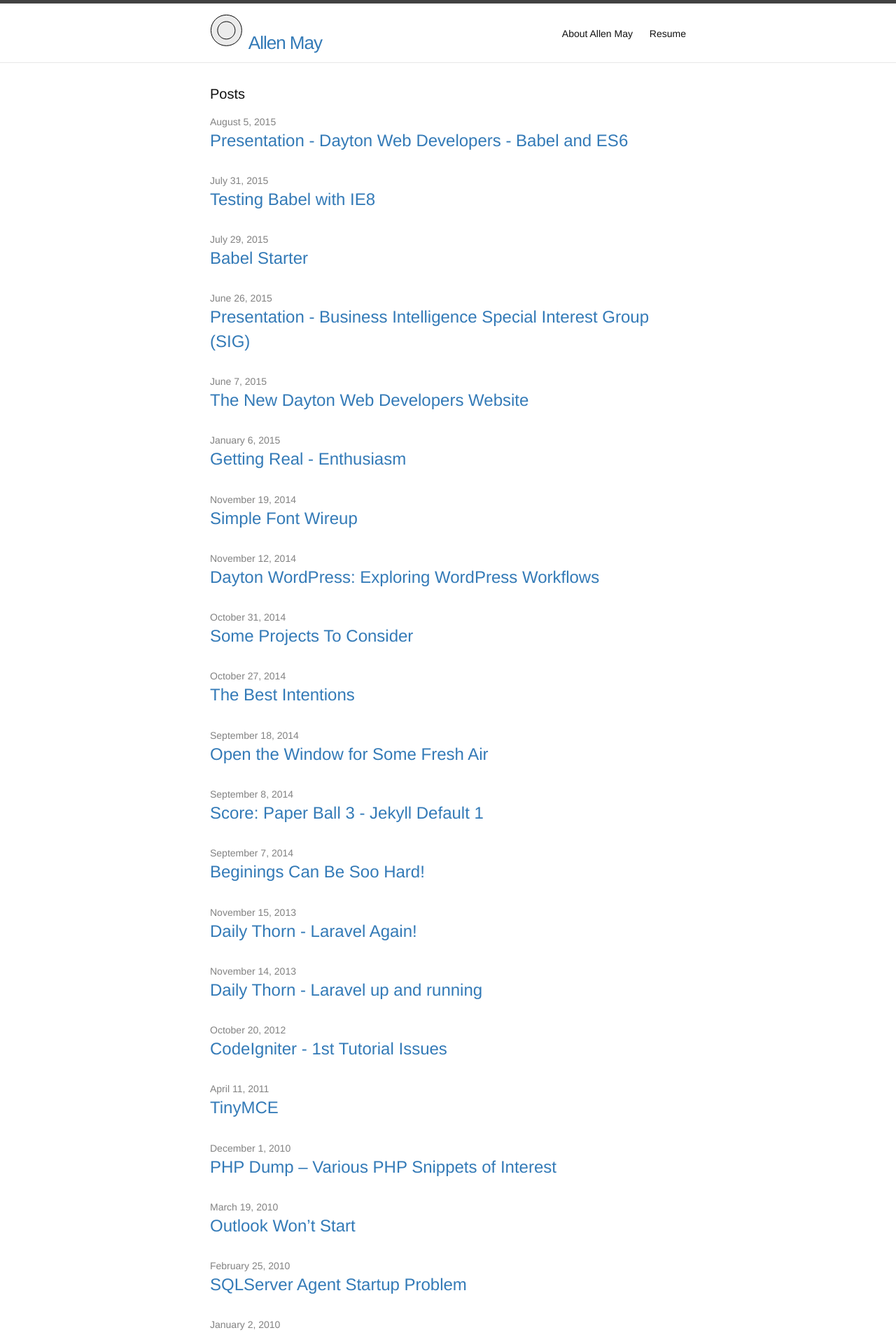
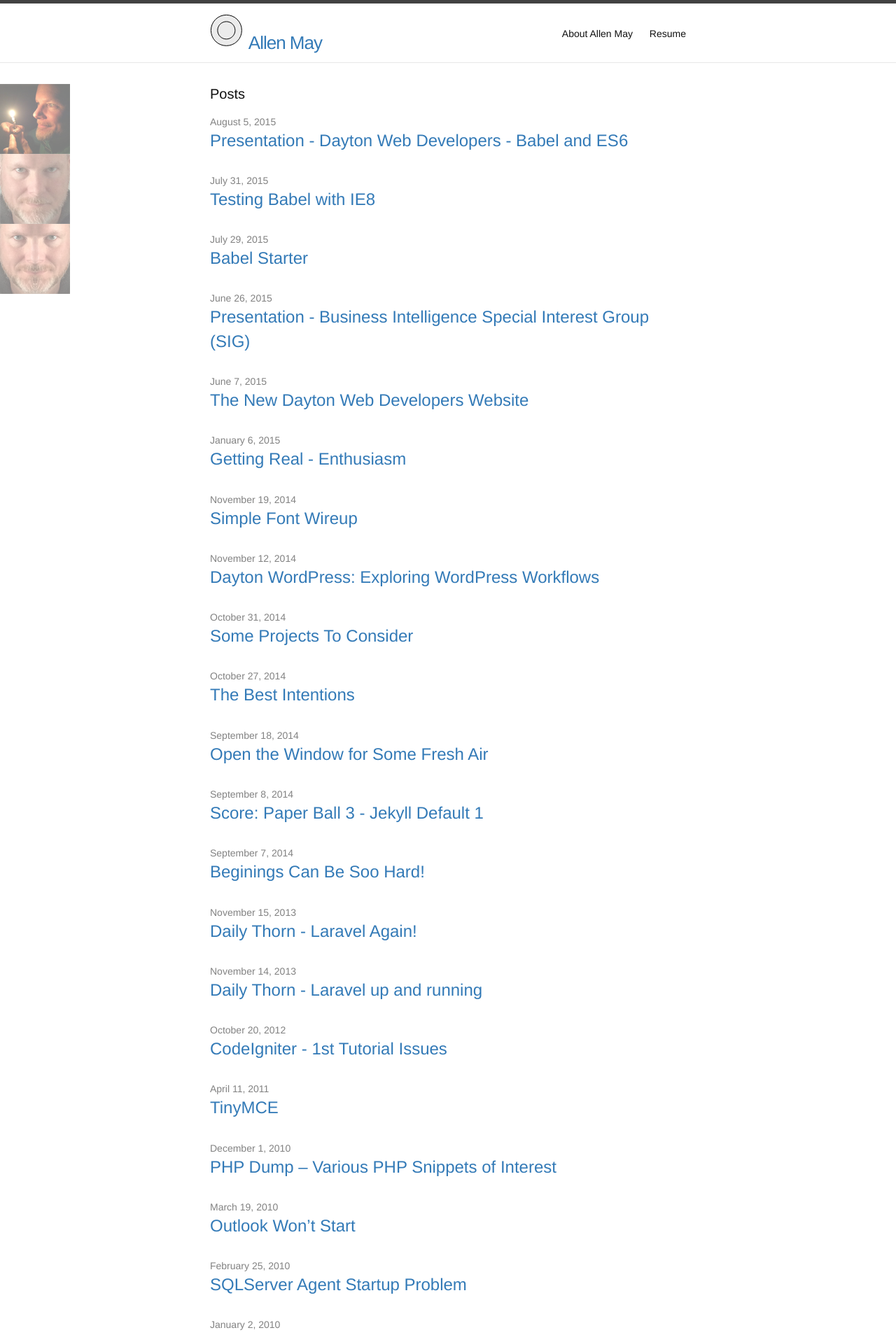
Before and after one commit to AllenMay/allenmay.github.io, a Jekyll site: the page built from index.html, in a window 1280 px wide. Shown: the top 1908 px of the page at 70% size. Built offline with Jekyll 4.4.1, drawn with Linux system fonts in a browser that asks for light colours; nearby versions of some CDN libraries; comment, search, counter and statistics services are not loaded.

Commit message:
Add avatar

```diff
--- a/_layouts/default.html
+++ b/_layouts/default.html
@@ -8,6 +8,7 @@
     {% include header.html %}
 
     <div class="page-content">
+    <img src="/images/Avatars.png" align="left">
       <div class="wrapper">
         {{ content }}
       </div>
```
Also changed, not shown: images/Avatars.png (added).
